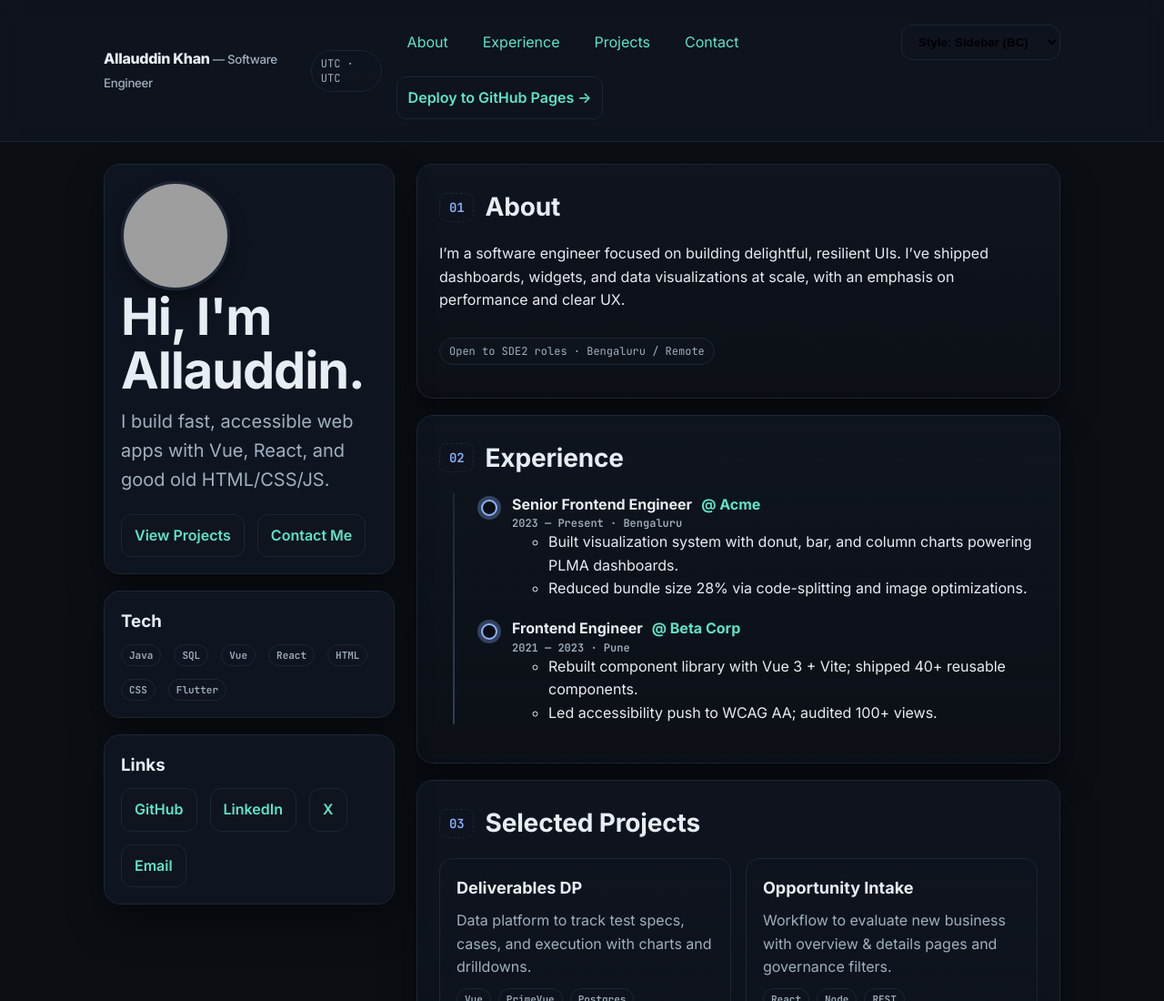
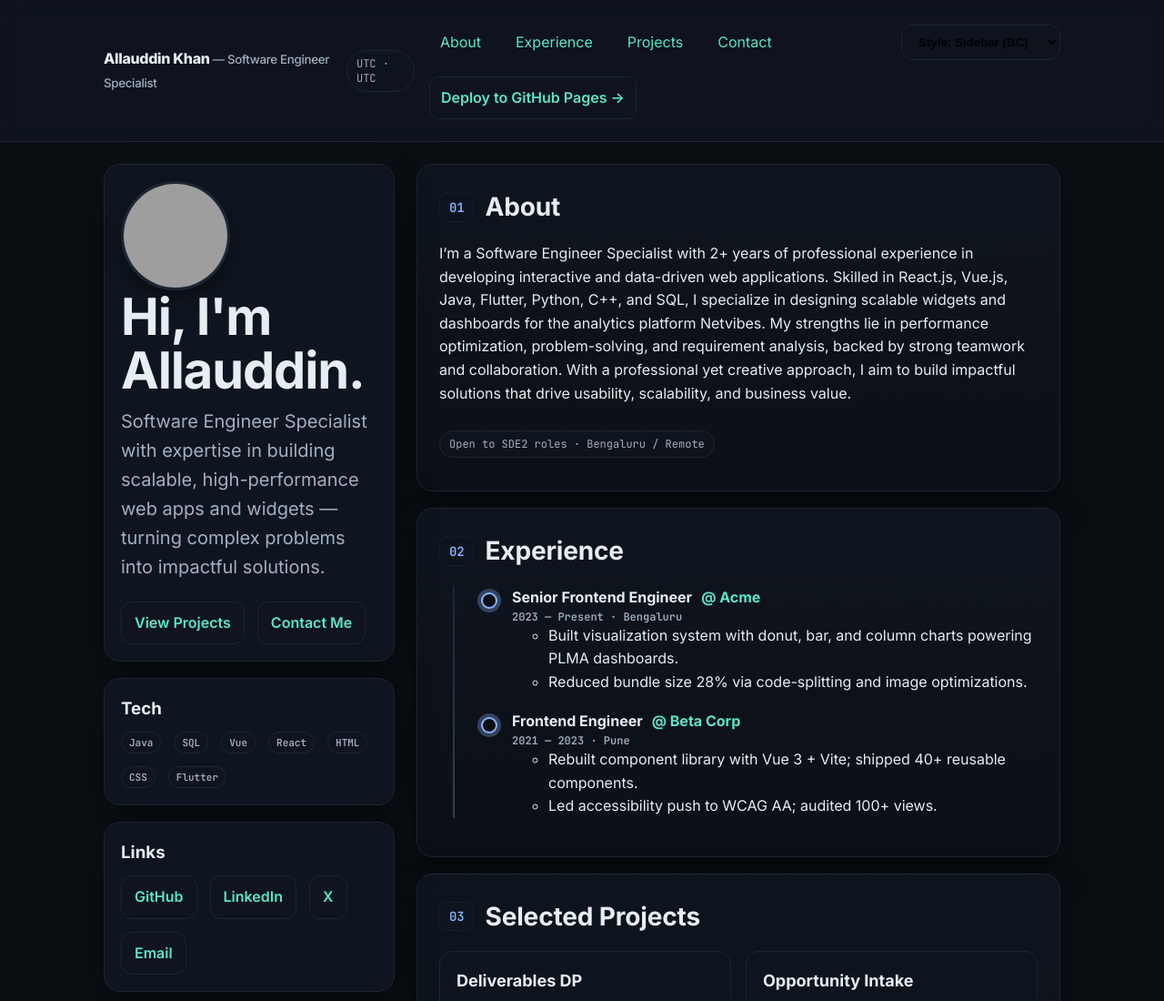
Before and after one commit to allauddin111/portfolio, a plain HTML site: page index.html in a window 1280 px wide. Shown: the top 1100 px of the page at 91% size. Drawn offline with Linux system fonts and the light colour scheme; grey boxes are pictures that could not be loaded.

Commit message:
Update index.html
Updated about me and Job role

```diff
--- a/index.html
+++ b/index.html
@@ -130,7 +130,7 @@ footer { padding: 40px 24px; text-align: center; color: var(--muted); border-top
   <header class="site">
     <div class="container nav">
       <div class="row">
-        <strong class="brand">Allauddin Khan <small>— Software Engineer</small></strong>
+        <strong class="brand">Allauddin Khan <small>— Software Engineer Specialist</small></strong>
         <span class="chip" id="locationChip" aria-live="polite">India · IST</span>
       </div>
       <nav class="row wrap">
@@ -154,7 +154,7 @@ footer { padding: 40px 24px; text-align: center; color: var(--muted); border-top
       <div class="card pad" data-reveal>
         <img class="avatar" src="https://avatars.githubusercontent.com/u/9919?s=200&v=4" alt="Avatar placeholder" />
         <h1 class="hero">Hi, I'm Allauddin.</h1>
-        <p class="subtitle">I build fast, accessible web apps with Vue, React, and good old HTML/CSS/JS.</p>
+        <p class="subtitle">Software Engineer Specialist with expertise in building scalable, high-performance web apps and widgets — turning complex problems into impactful solutions.</p>
         <div class="row wrap">
           <a class="btn" href="#projects">View Projects</a>
           <a class="btn" href="#contact">Contact Me</a>
@@ -180,7 +180,10 @@ footer { padding: 40px 24px; text-align: center; color: var(--muted); border-top
     <section class="stack">
       <section id="about" class="section" data-reveal>
         <div class="numtitle"><span class="num">01</span><h2>About</h2></div>
-        <p>I’m a software engineer focused on building delightful, resilient UIs. I’ve shipped dashboards, widgets, and data visualizations at scale, with an emphasis on performance and clear UX.</p>
+        <p>I’m a Software Engineer Specialist with 2+ years of professional experience in developing interactive and data-driven web applications. Skilled in React.js,
+ Vue.js, Java, Flutter, Python, C++, and SQL, I specialize in designing scalable widgets and dashboards for the analytics platform Netvibes.
+ My strengths lie in performance optimization, problem-solving, and requirement analysis, backed by strong teamwork and collaboration. With a professional yet
+ creative approach, I aim to build impactful solutions that drive usability, scalability, and business value.</p>
         <p class="chip">Open to SDE2 roles · Bengaluru / Remote</p>
       </section>
 
```
